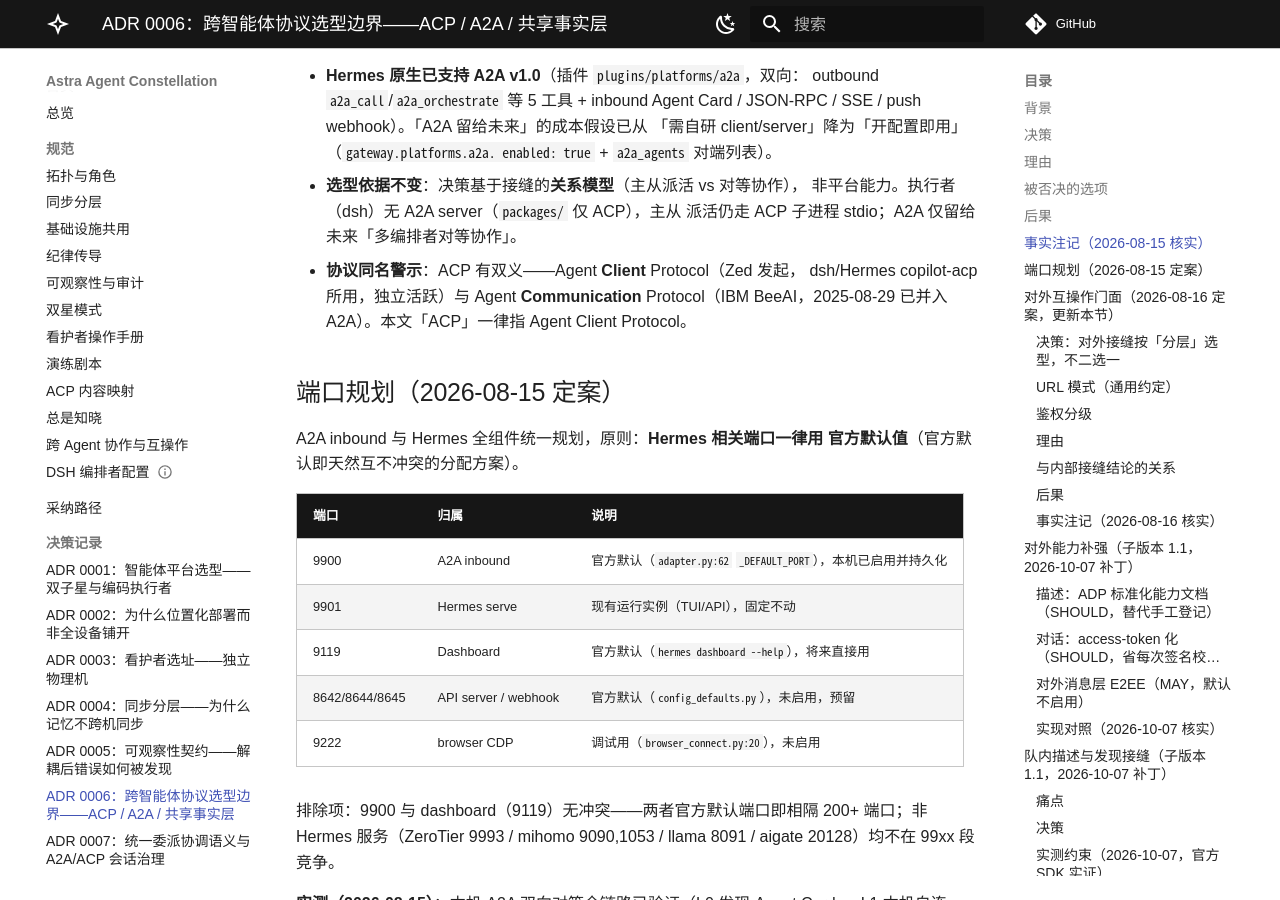
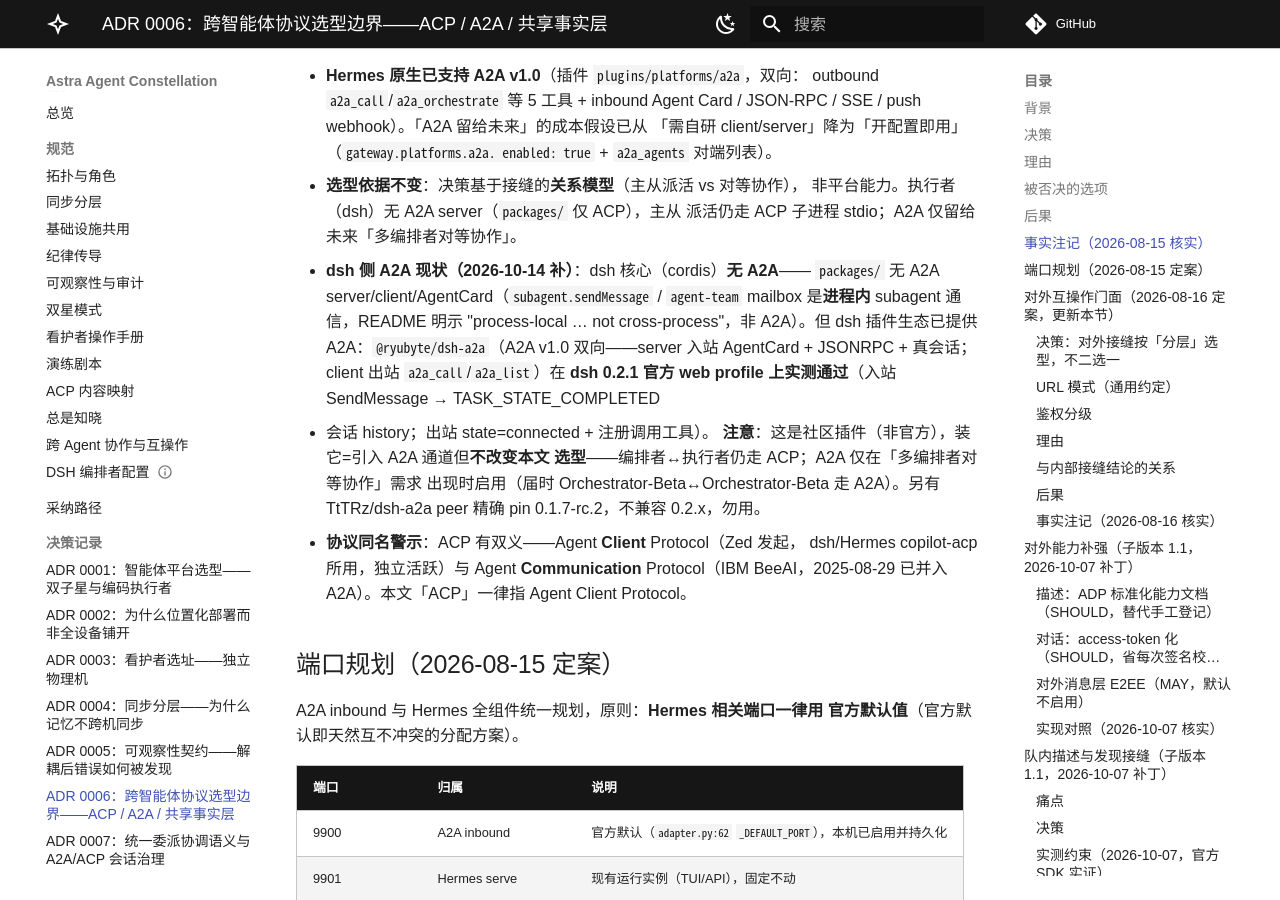
Before and after one commit to alrcatraz/astra-agent-constellation, an MkDocs documentation site: the page built from docs/references/0006-inter-agent-protocol-selection.md, in a window 1280 px wide and 900 px high, scrolled down 2116 px. Built offline with MkDocs 1.6.1 and Material for MkDocs 9.7.7, drawn with Linux system fonts in a browser that asks for light colours; comment, search, counter and statistics services are not loaded.

Commit message:
docs(adr-0006): note dsh-side A2A reality — core has none, community plugin verified on 0.2.x
Adds a dated fact note to ADR 0006's 2026-08-15 annotation: dsh core (cordis) still ships no A2A server/client/AgentCard (subagent.sendMessage / agent-team mailbox are process-local, not A2A), but the plugin ecosystem now provides it — @ryubyte/dsh-a2a (bidirectional A2A v1.0) is field-verified on dsh 0.2.1 official web profile (inbound SendMessage -> TASK_STATE_COMPLETED + session history; outbound state=connected + call-tool registration). Installing it does NOT change the ADR's selection: orchestrator<->executor stays ACP; A2A remains reserved for future multi-orchestrator peering. Flags TtTRz/dsh-a2a (peer pinned to 0.1.7-rc.2) as incompatible with 0.2.x. The constellation SKILL.md Related section gains a pointer to the assembly topic in the orchestration-practice skill.

```diff
--- a/docs/references/0006-inter-agent-protocol-selection.md
+++ b/docs/references/0006-inter-agent-protocol-selection.md
@@ -79,6 +79,18 @@
 - **选型依据不变**：决策基于接缝的**关系模型**（主从派活 vs 对等协作），
   非平台能力。执行者（dsh）无 A2A server（`packages/` 仅 ACP），主从
   派活仍走 ACP 子进程 stdio；A2A 仅留给未来「多编排者对等协作」。
+- **dsh 侧 A2A 现状（2026-10-14 补）**：dsh 核心（cordis）**无 A2A**——
+  `packages/` 无 A2A server/client/AgentCard（`subagent.sendMessage` /
+  `agent-team` mailbox 是**进程内** subagent 通信，README 明示
+  "process-local … not cross-process"，非 A2A）。但 dsh 插件生态已提供
+  A2A：`@ryubyte/dsh-a2a`（A2A v1.0 双向——server 入站 AgentCard +
+  JSONRPC + 真会话；client 出站 `a2a_call`/`a2a_list`）在 **dsh 0.2.1
+  官方 web profile 上实测通过**（入站 SendMessage → TASK_STATE_COMPLETED
+  + 会话 history；出站 state=connected + 注册调用工具）。
+  **注意**：这是社区插件（非官方），装它=引入 A2A 通道但**不改变本文
+  选型**——编排者↔执行者仍走 ACP；A2A 仅在「多编排者对等协作」需求
+  出现时启用（届时 Orchestrator-Beta↔Orchestrator-Beta 走 A2A）。另有 TtTRz/dsh-a2a peer 精确
+  pin 0.1.7-rc.2，不兼容 0.2.x，勿用。
 - **协议同名警示**：ACP 有双义——Agent **Client** Protocol（Zed 发起，
   dsh/Hermes copilot-acp 所用，独立活跃）与 Agent **Communication**
   Protocol（IBM BeeAI，2025-08-29 已并入 A2A）。本文「ACP」一律指
```
Also changed, not shown: skills/astra-agent-constellation/SKILL.md (+6 -0 lines).
